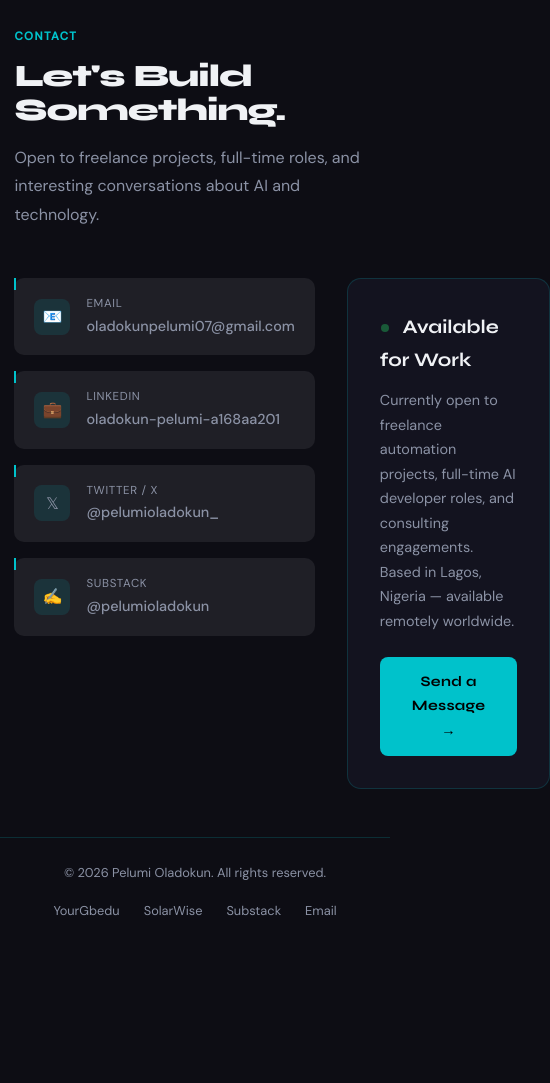
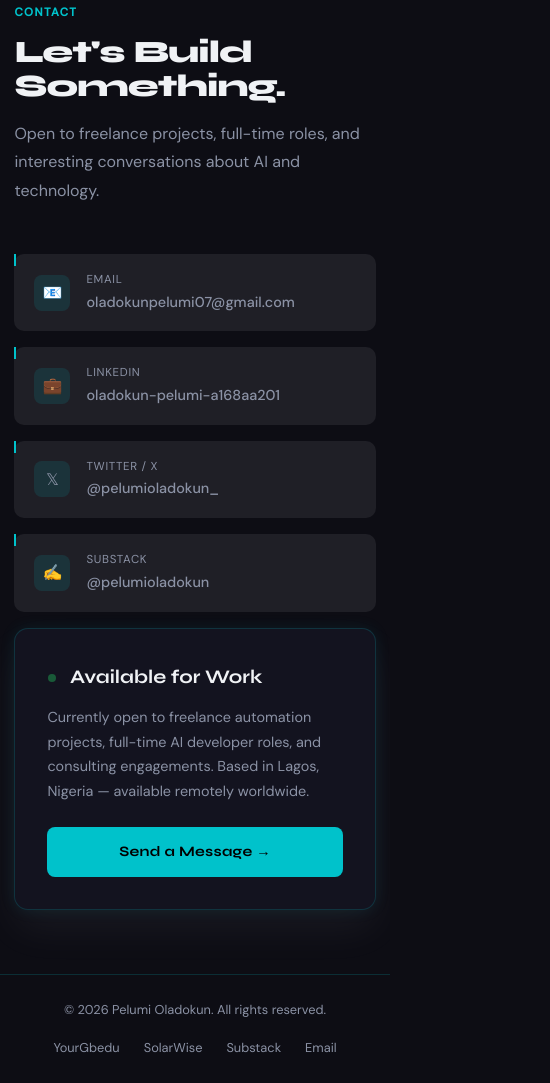
Before and after one commit to oladokunpelumi/Pelumi_Portfolio, a plain HTML site: page index.html in a window 390 px wide. Shown: the part 8325-9408 px from the top of the page, 550 px wide, since content can reach past the window. Before the commit the page ends 9271 px from the top, so only its background shows below. Drawn offline with Linux system fonts and the light colour scheme.

Commit message:
Fix mobile Contact section layout with forced stack & spacing

```diff
--- a/index.html
+++ b/index.html
@@ -729,7 +729,40 @@
   gap: 4rem;
   margin-top: 3rem;
 }
-.contact-links {
+
+@media (max-width: 900px) {
+  .contact-grid {
+    display: block !important;
+    gap: 1.25rem;
+  }
+  .contact-links, .availability-card {
+    width: min(100%, 680px) !important;
+    max-width: 680px;
+    margin: 0 auto 1rem auto;
+  }
+  .contact-links {
+    display: grid;
+    grid-template-columns: 1fr;
+    gap: 0.9rem;
+  }
+  .contact-link {
+    width: 100% !important;
+    padding: 0.95rem 0.9rem;
+    border-radius: 12px;
+  }
+  .contact-link::before {
+    width: 1px;
+    height: 10px;
+  }
+  .availability-card {
+    width: 100% !important;
+    padding: 1.3rem 1rem;
+    background: var(--surface_container);
+    border: none;
+    box-shadow: var(--shadow-ambient), 0 0 16px rgba(0, 194, 203, 0.09);
+  }
+  #contact { padding-top: 3.5rem; }
+}.contact-links {
   display: flex;
   flex-direction: column;
   gap: 1rem;
```
